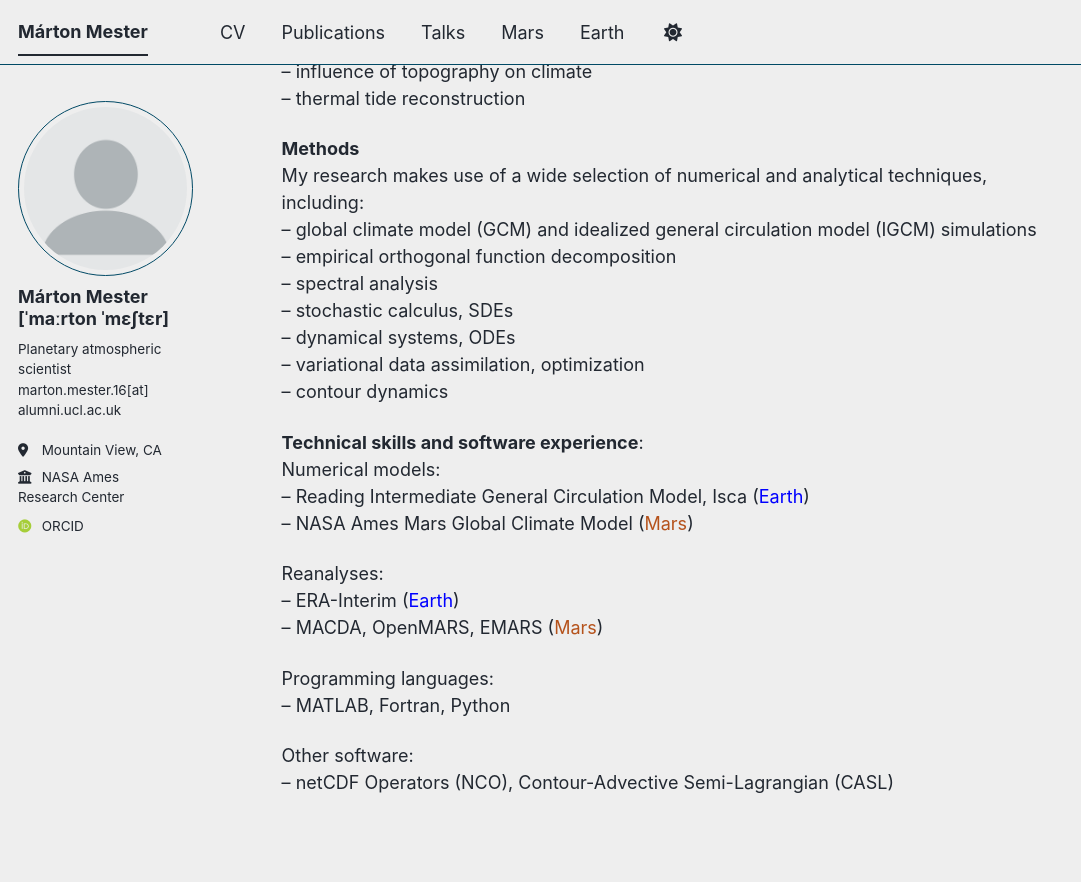
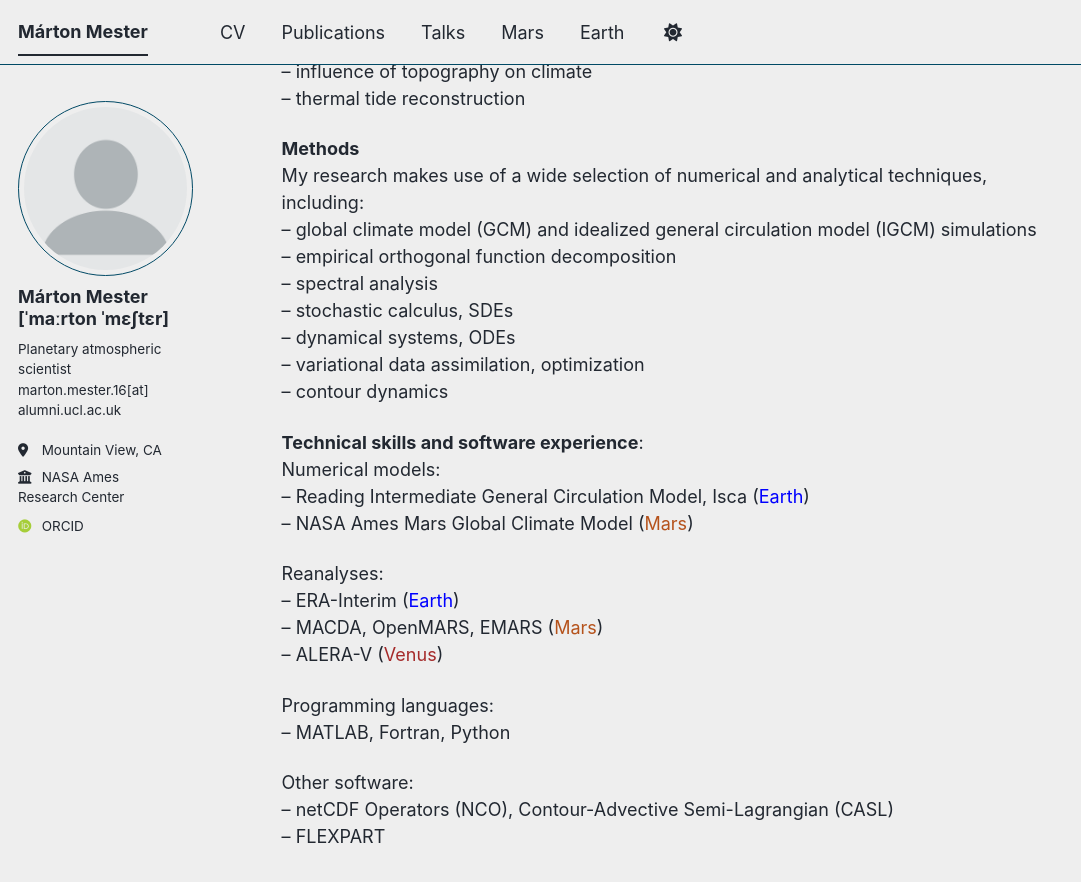
Before and after one commit to thengc6369/thengc6369.github.io, a Jekyll site: the page built from _pages/about.md, in a window 1280 px wide and 900 px high, scrolled down 672 px. Shown: the top 882 px of the window, without its empty margins (0-1081 px from the left). Built offline with Jekyll 4.4.1, drawn with Linux system fonts in a browser that asks for light colours; some web fonts are replaced; a script bundle is joined from its source files by our own code; library files that are not in the unit come from our copies; before the commit the page ends 1518 px from its top, so only the background shows below that.

Commit message:
Update about.md

```diff
--- a/_pages/about.md
+++ b/_pages/about.md
@@ -40,9 +40,11 @@ Numerical models: <br>
 Reanalyses: <br>
 &ndash; ERA-Interim (<span style="color: blue;">Earth</span>) <br>
 &ndash; MACDA, OpenMARS, EMARS (<span style="color: #b5521b;">Mars</span>) <br>
+&ndash; ALERA-V (<span style="color: brown;">Venus</span>) <br>
 
 Programming languages: <br>
 &ndash; MATLAB, Fortran, Python <br>
 
 Other software: <br>
 &ndash; netCDF Operators (NCO), Contour-Advective Semi-Lagrangian (CASL)  <br>
+&ndash; FLEXPART <br>
```
